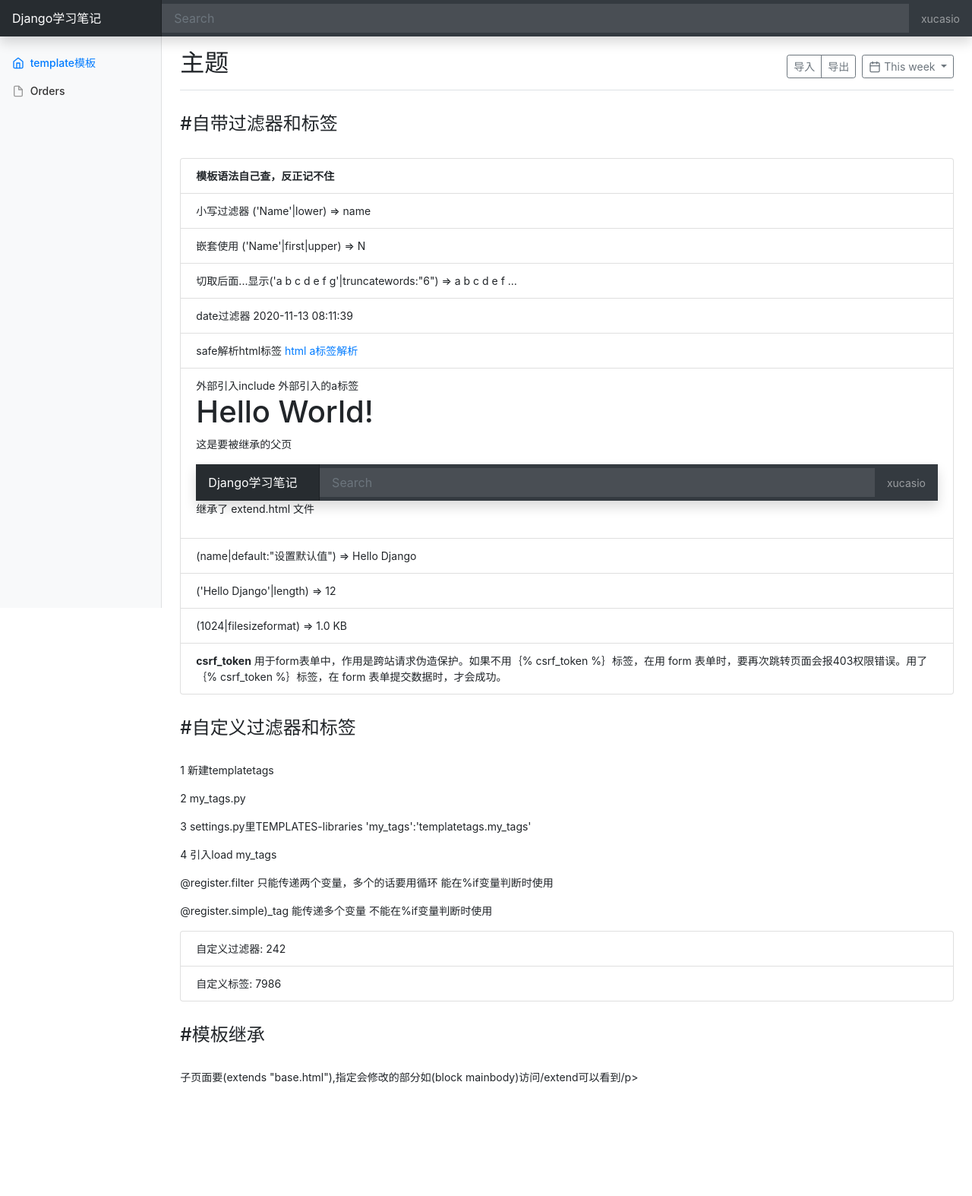
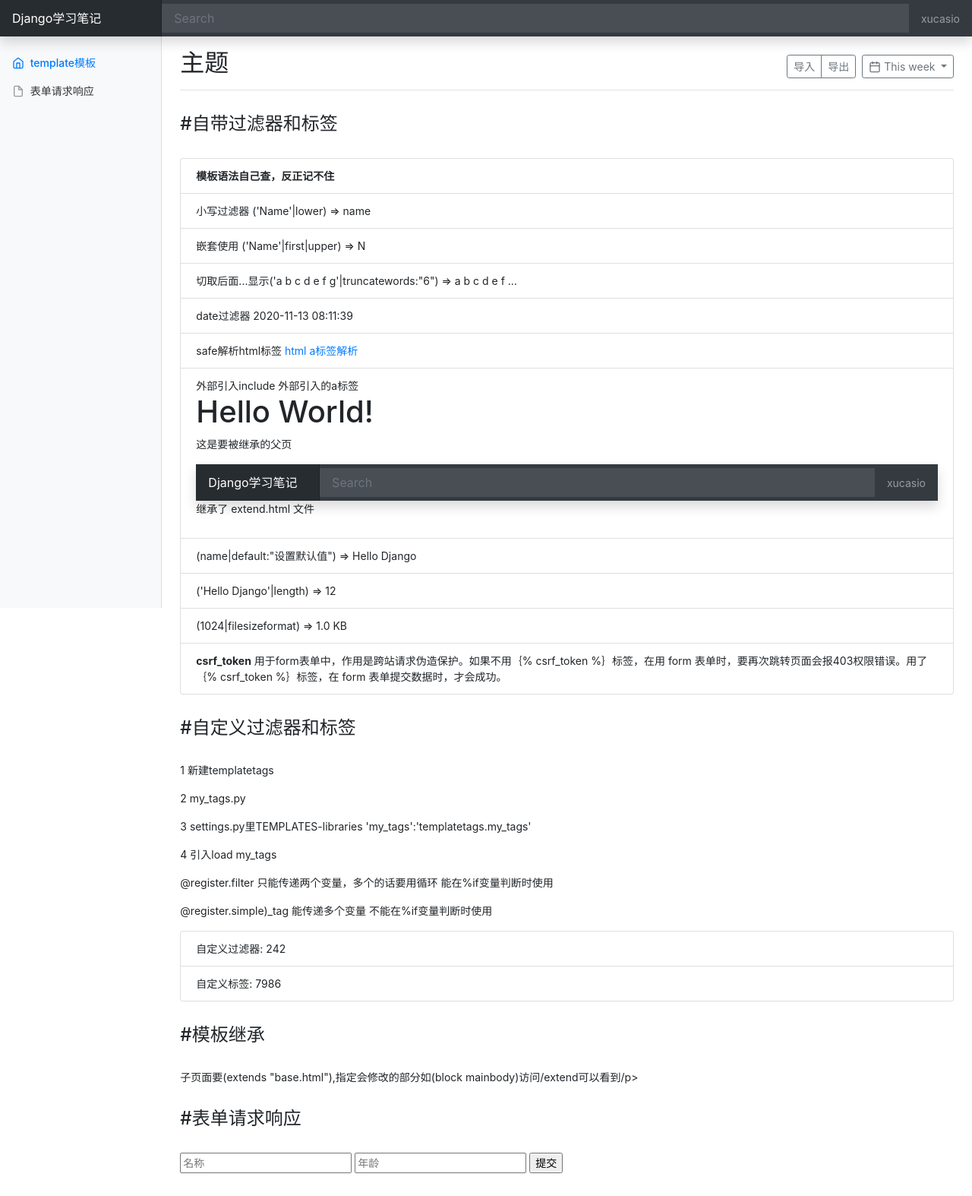
Before and after one commit to xucasio/django, a Django app: page / in a window 1280 px wide. Shown: the whole page at 76% size. Before the commit the page ends 1426 px from the top, so only its background shows below. Run offline with Django 3.2, Linux system fonts and the light colour scheme; some libraries are stand-ins or nearby versions.

Commit message:
http请求

```diff
--- a/HelloWorld/HelloWorld/__init__.py
+++ b/HelloWorld/HelloWorld/__init__.py
@@ -1,3 +1,3 @@
-# import  pymysql
-# pymysql.version_info = (1, 4, 6, "final", 0)
-# pymysql.install_as_MySQLdb()
+import  pymysql
+pymysql.version_info = (1, 4, 6, "final", 0)
+pymysql.install_as_MySQLdb()
--- a/HelloWorld/HelloWorld/settings.py
+++ b/HelloWorld/HelloWorld/settings.py
@@ -49,7 +49,7 @@ DATABASES = {
         'HOST': '127.0.0.1', # 数据库地址，本机 ip 地址 127.0.0.1
         'PORT': 3306, # 端口
         'USER': 'root',  # 数据库用户名
-        'PASSWORD': 'xu123456', # 数据库密码
+        'PASSWORD': '', # 数据库密码
     }
 }
 # sass配置
--- a/HelloWorld/HelloWorld/urls.py
+++ b/HelloWorld/HelloWorld/urls.py
@@ -25,10 +25,12 @@ from django.conf.urls import url
 # from . import views
 from django.urls import path
 
-from . import views,testdb
+from . import views,testdb,search
 
 urlpatterns = [
     url(r'^$', views.hello),
     path('extend/', views.extend),
     path('testdb/', testdb.testdb),
+    url(r'^search-form$', search.search_form),
+    url(r'^search$', search.search),
 ]
--- a/HelloWorld/TestModel/models.py
+++ b/HelloWorld/TestModel/models.py
@@ -2,4 +2,4 @@
 from django.db import models
 
 class Test(models.Model):
-    price = models.IntegerField()
+    name = models.CharField(max_length=20)
--- a/HelloWorld/statics/css/dashboard.css
+++ b/HelloWorld/statics/css/dashboard.css
@@ -118,7 +118,7 @@ body {
   padding: 15px;
 }
 .item{
-  margin: 30px 0;
+  margin: 20px 0 30px;
 }
 .title{
   margin: 30px 0 !important;
--- a/HelloWorld/templates/dashboard.html
+++ b/HelloWorld/templates/dashboard.html
@@ -16,6 +16,7 @@
         {% include "option.html" %}
         <div class="content">
           {% include "template.html" %}
+          {% include "search.html" %}
         </div>
       </main>
     </div>
--- /dev/null
+++ b/HelloWorld/templates/search.html
@@ -0,0 +1,9 @@
+<div id="search" class="item">
+  <h4 class="title">#表单请求响应</h4>
+  <form action="/search" method="post">
+    <input type="text" placeholder="名称" name="name">
+    <input type="text" placeholder="年龄" name="age">
+    <input type="submit" value="提交">
+    {%csrf_token%}
+  </form>
+</div>
--- a/HelloWorld/templates/sidebarMenu.html
+++ b/HelloWorld/templates/sidebarMenu.html
@@ -8,9 +8,9 @@
         </a>
       </li>
       <li class="nav-item">
-        <a class="nav-link" href="#">
+        <a class="nav-link" href="#search">
           <span data-feather="file"></span>
-          Orders
+          表单请求响应
         </a>
       </li>
     </ul>
```
Also changed, not shown: HelloWorld/HelloWorld/search.py (added, +16 -0 lines), HelloWorld/HelloWorld/testdb.py (+5 -2 lines), HelloWorld/TestModel/migrations/0001_initial.py (added).
